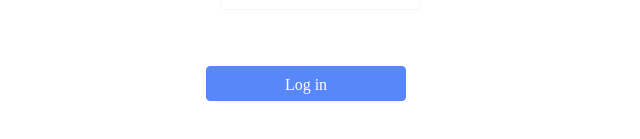
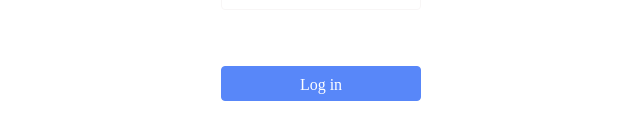
Before and after one commit to ZacharyKathe/Kinetic, a React (Create React App) app: page / in a window 1280 px wide. Shown: the part 661-800 px from the top of the page, without its empty margins (319-959 px from the left). Built offline with nearby package versions, Linux system fonts and the light colour scheme; a web font is replaced by a local one.

Commit message:
centered the login/signup buttons

```diff
--- a/src/index.css
+++ b/src/index.css
@@ -73,6 +73,11 @@ p {
 
 .logIn{
     padding-top: 5px;
+}
+
+.login-signin-btn {
+    display: flex;
+    justify-content: center;
 }
 
 .form-group{
--- a/src/pages/Login.js
+++ b/src/pages/Login.js
@@ -57,9 +57,11 @@ const Login = (props) => {
             </Col>
           </Row>
           {/* {<Link to="/dashboard"} */}
-          <button className="btn btn-success" type="submit">
-            Log in
-          </button>
+          <div className="login-signin-btn">
+            <button className="btn btn-success" type="submit">
+              Log in
+            </button>
+          </div>
           {/* </Link> */}
         </Container>
       </form>
--- a/src/pages/Signup.js
+++ b/src/pages/Signup.js
@@ -50,9 +50,11 @@ const Signup = (props) => {
               />
             </Col>
           </Row>
-          <button className="btn btn-success" type="submit">
-            Sign up
-          </button>
+          <div className="login-signin-btn">
+            <button className="btn btn-success" type="submit">
+              Sign up
+            </button>
+          </div>
         </Container>
       </form>
 
```
